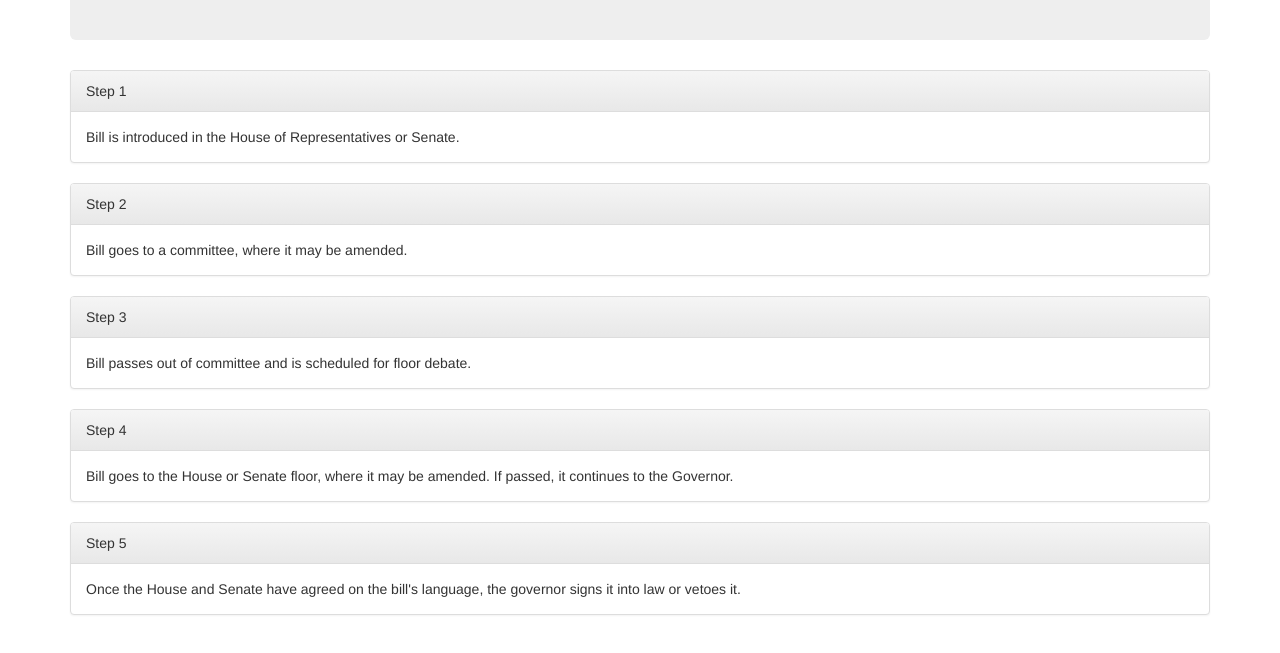
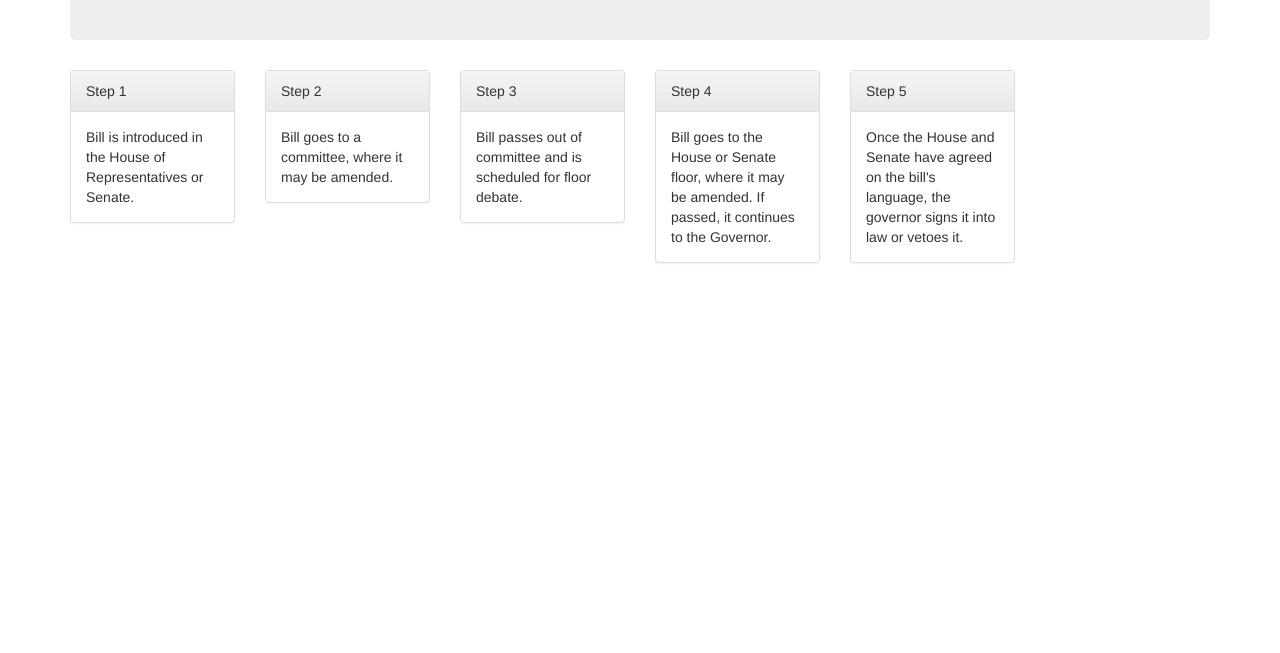
Before and after one commit to ethanelkins/Bootstrap-Homework, a plain HTML site: page index.html in a window 1280 px wide. Shown: the part 205-858 px from the top of the page. After the commit the page ends 800 px from the top, so only its background shows below. Drawn offline with Linux system fonts and the light colour scheme.

Commit message:
Column Sizing

```diff
--- a/index.html
+++ b/index.html
@@ -28,36 +28,48 @@
           <div class="jumbotron">
              <h1>Ethan and Jane!</h1>
           </div>
+          <div class="row">
+          <div class="col-xs-12 col-sm-6 col-md-2 col-lg-2">
           <div class="panel panel-default">
       <div class="panel-heading">Step 1</div>
       <div class="panel-body">
         Bill is introduced in the House of Representatives or Senate.
       </div>
     </div>
+  </div>
+  <div class="col-xs-12 col-sm-6 col-md-2 col-lg-2">
     <div class="panel panel-default">
 <div class="panel-heading">Step 2</div>
 <div class="panel-body">
   Bill goes to a committee, where it may be amended.
 </div>
 </div>
+</div>
+<div class="col-xs-12 col-sm-6 col-md-2 col-lg-2">
 <div class="panel panel-default">
 <div class="panel-heading">Step 3</div>
 <div class="panel-body">
   Bill passes out of committee and is scheduled for floor debate.
 </div>
 </div>
+</div>
+<div class="col-xs-12 col-sm-6 col-md-2 col-lg-2">
 <div class="panel panel-default">
 <div class="panel-heading">Step 4</div>
 <div class="panel-body">
   Bill goes to the House or Senate floor, where it may be amended. If passed, it continues to the Governor.
 </div>
 </div>
+</div>
+<div class="col-xs-12 col-sm-12 col-md-2 col-lg-2">
 <div class="panel panel-default">
 <div class="panel-heading">Step 5</div>
 <div class="panel-body">
   Once the House and Senate have agreed on the bill's language, the governor signs it into law or vetoes it.
 </div>
 </div>
+</div>
+</div>
         </div>
     </body>
 </html>
```
